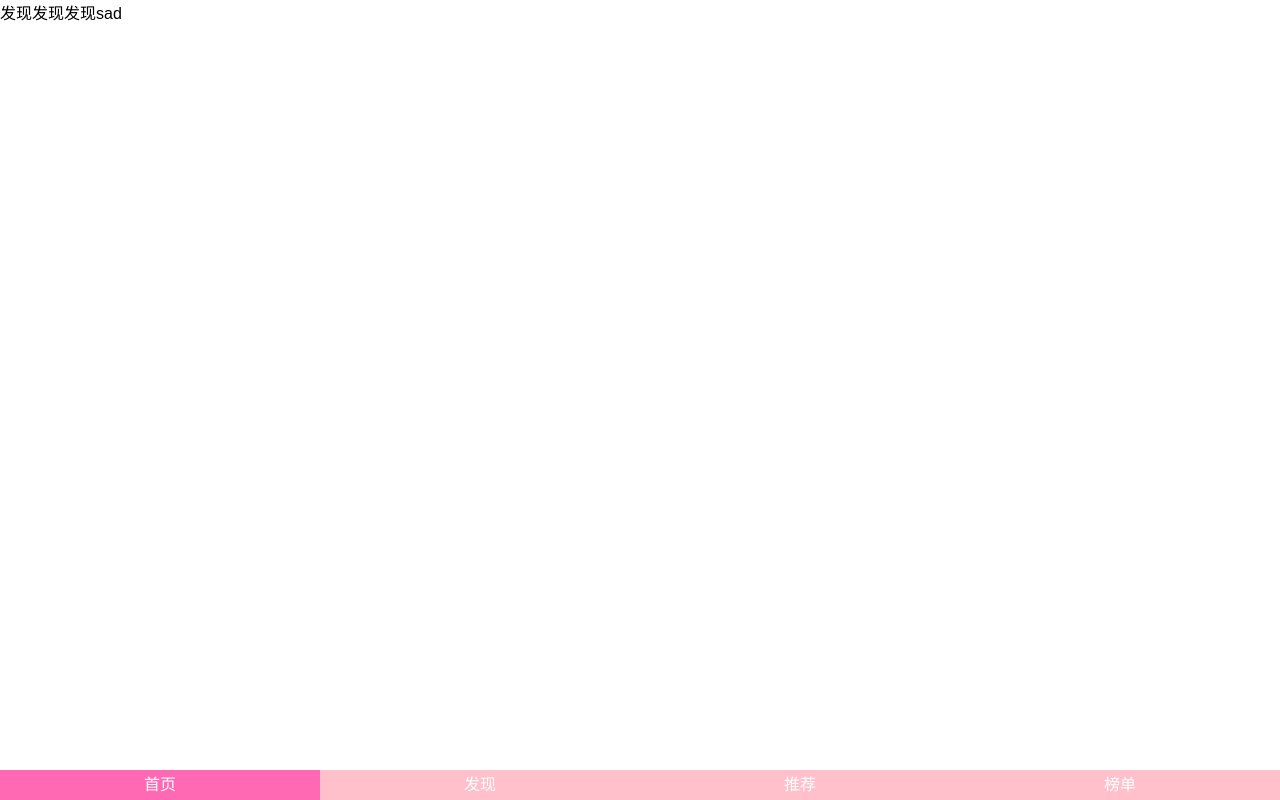
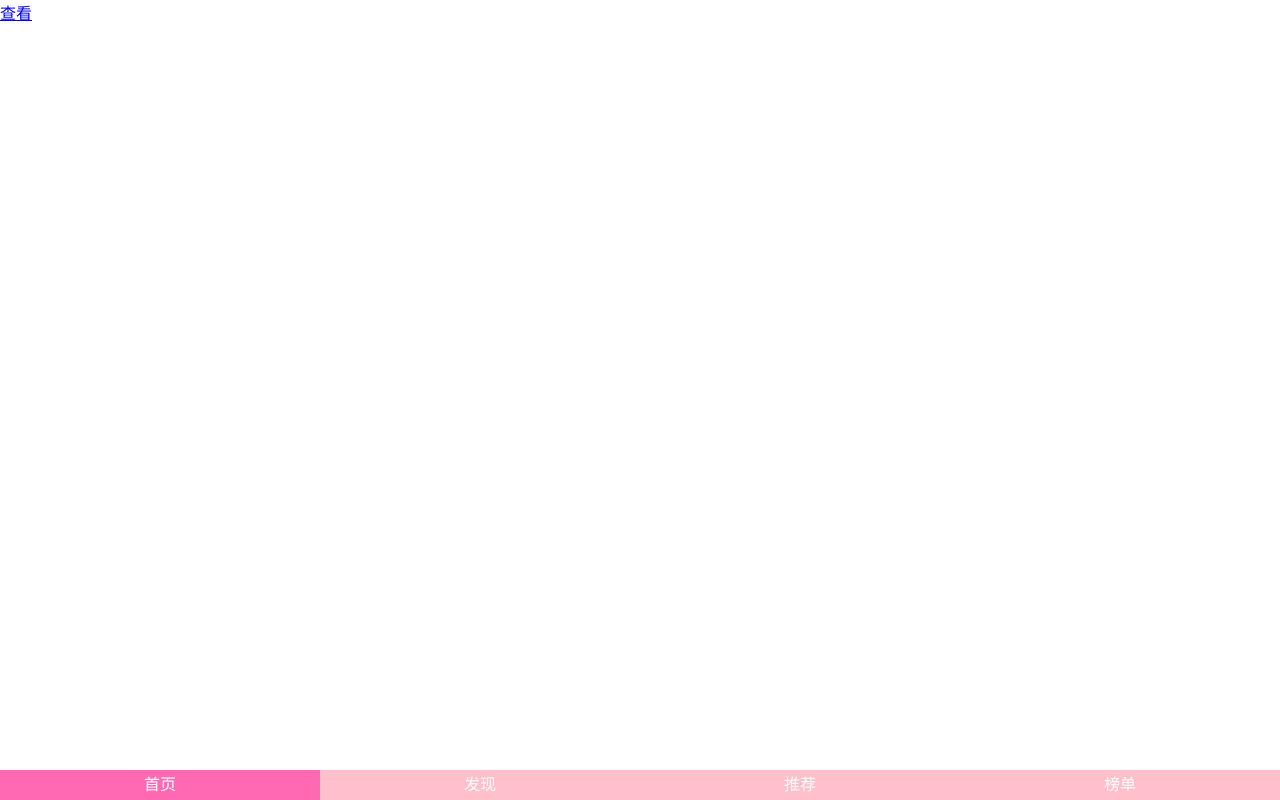
Before and after one commit to liuxinya/react-ts, a React app: page /find/1 in a window 1280 px wide. Built offline with nearby package versions, Linux system fonts and the light colour scheme.

Commit message:
子路由测试

```diff
--- a/src/modules/find/index.tsx
+++ b/src/modules/find/index.tsx
@@ -1,4 +1,5 @@
 import * as React from 'react';
+import { Link } from 'react-router-dom';
 export class Find extends React.Component<any, any> {
     constructor(props: any) {
       super(props);
@@ -10,7 +11,8 @@ export class Find extends React.Component<any, any> {
     public render() {
       return (
         <div className="hh">
-            发现发现发现sad
+            {/* 发现发现发现sad */}
+            <Link to='/find/1'>查看</Link>
         </div>
       );
     }
--- a/src/router/index.tsx
+++ b/src/router/index.tsx
@@ -11,7 +11,9 @@ class MainRouter extends React.Component  {
         return <Switch>
                     <Route exact path='/' component={Home} />
                     <Route path='/home' component={Home} />
-                    <Route path='/find' component={Find} />
+                    <Route path='/find' component={Find}>
+                        <Route path='/find/:id' component={Find} />
+                    </Route>
                     <Route path='/recommend' component={Recommend} />
                     <Route path='/rank' component={Rank} />
                 </Switch>
```
